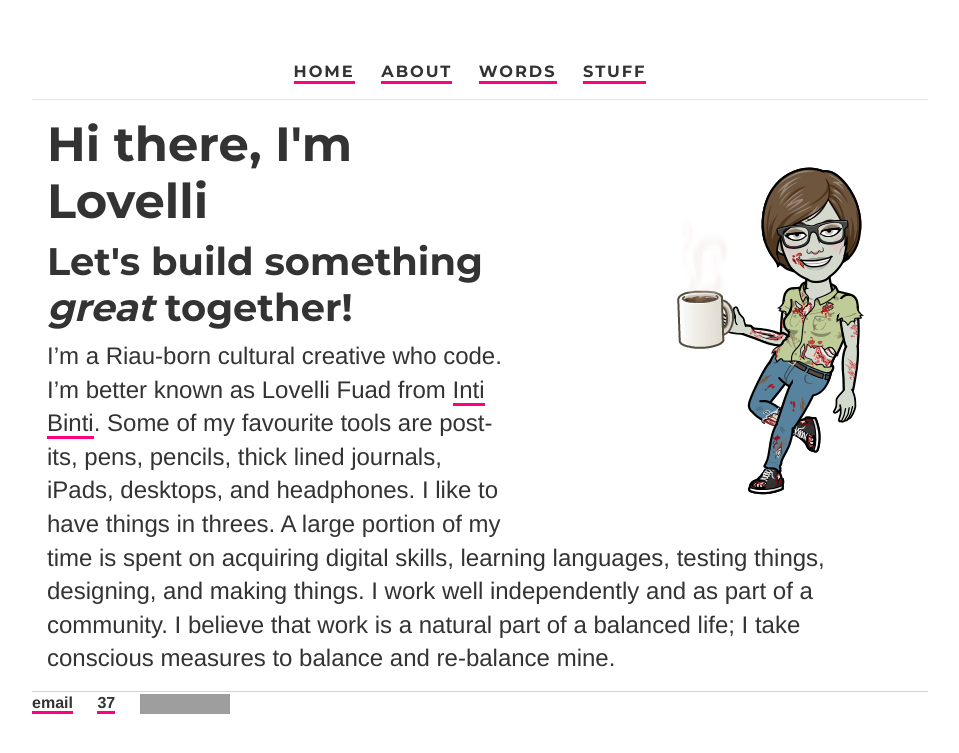
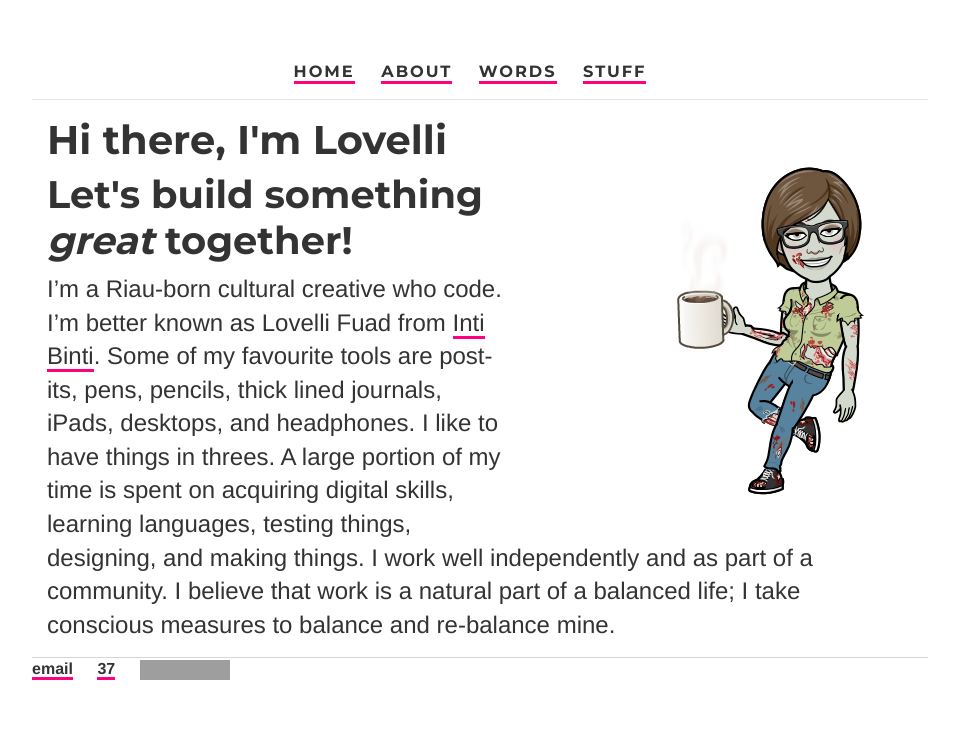
Before and after one commit to ariesti/ariesti.github.io, a Jekyll site: the page built from index.html, in a window 1280 px wide. Shown: the top 753 px of the page, without its empty margins (160-1119 px from the left). Built offline with Jekyll 4.4.1, drawn with Linux system fonts in a browser that asks for light colours; grey boxes are pictures that could not be loaded.

Commit message:
Update main.css

```diff
--- a/css/main.css
+++ b/css/main.css
@@ -19,7 +19,6 @@ a:hover { color: #ff017e; }
 p { font-size: 1.5em; line-height: 1.4em; color: #333; }
 
 h1, h2, h3, h4, h5, h6 { font-family: Montserrat, sans-serif; }
-h1 { font-size: 3em; }
 h2 { font-size: 2.7em; }
 h3 { font-size: 2.4em; }
 h4 { font-size: 1.9em; }
```
